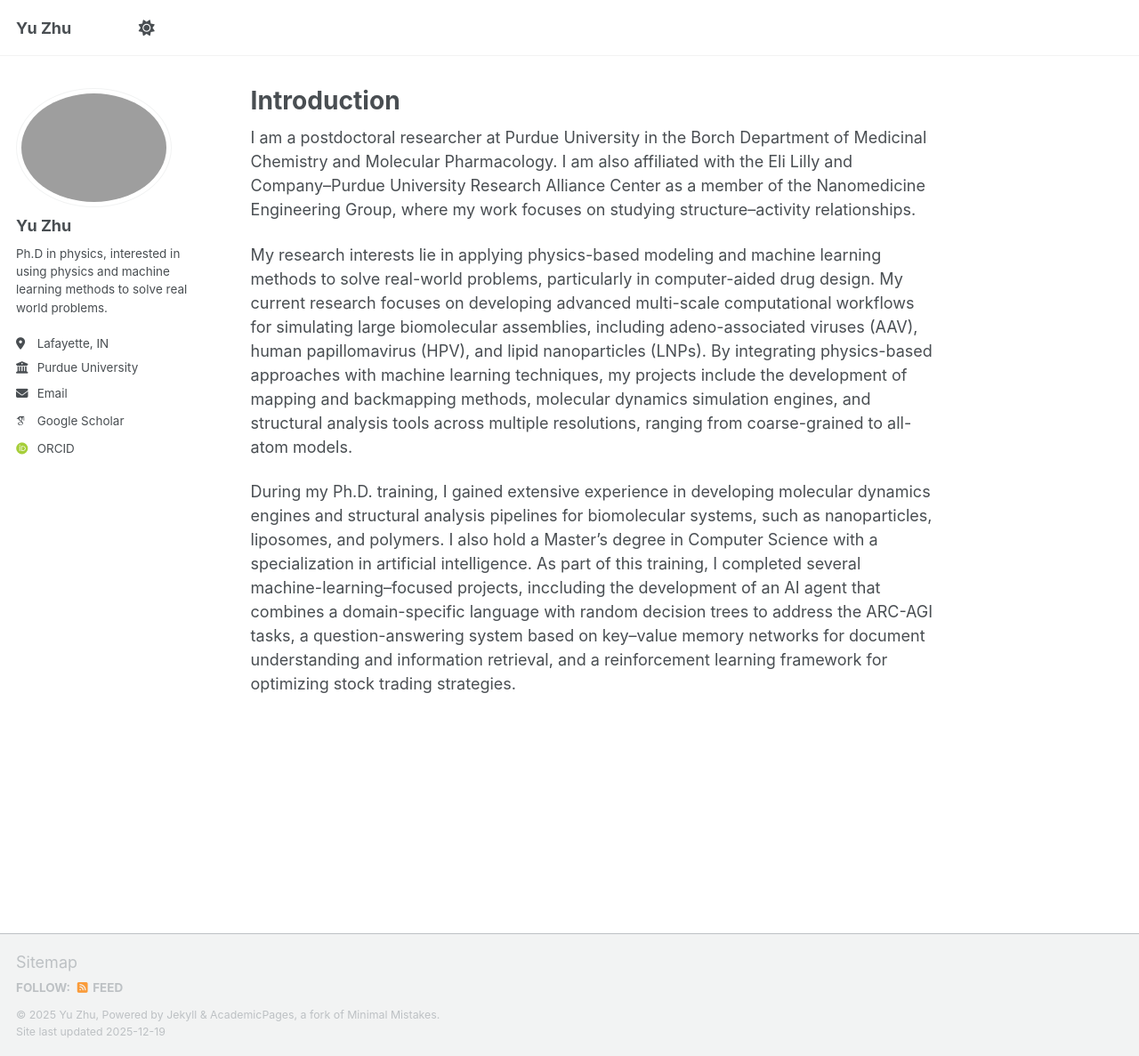
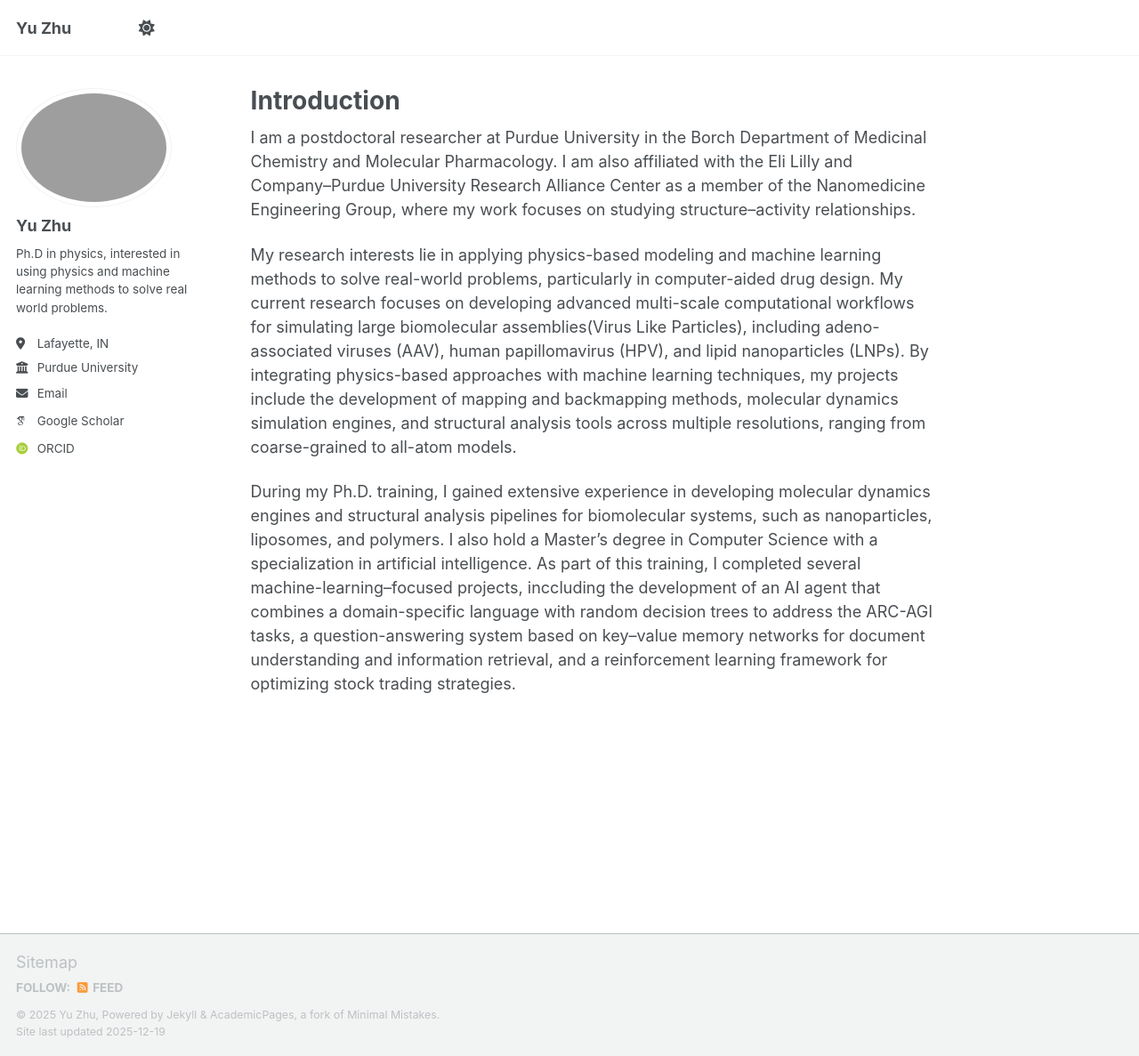
Before and after one commit to yuzhu1778/yuzhu1778.github.io, a Jekyll site: the page built from _pages/about.md, in a window 1280 px wide and 1187 px high. Shown: the whole window at 89% size. Built offline with Jekyll 4.4.1, drawn with Linux system fonts in a browser that asks for light colours; some web fonts are replaced; a script that is not in the unit is left out.

Commit message:
test bio

```diff
--- a/_pages/about.md
+++ b/_pages/about.md
@@ -9,6 +9,6 @@ redirect_from:
 
 I am a postdoctoral researcher at Purdue University in the Borch Department of Medicinal Chemistry and Molecular Pharmacology. I am also affiliated with the Eli Lilly and Company–Purdue University Research Alliance Center as a member of the Nanomedicine Engineering Group, where my work focuses on studying structure–activity relationships.
 
-My research interests lie in applying physics-based modeling and machine learning methods to solve real-world problems, particularly in computer-aided drug design. My current research focuses on developing advanced multi-scale computational workflows for simulating large biomolecular assemblies, including adeno-associated viruses (AAV), human papillomavirus (HPV), and lipid nanoparticles (LNPs). By integrating physics-based approaches with machine learning techniques, my projects include the development of mapping and backmapping methods, molecular dynamics simulation engines, and structural analysis tools across multiple resolutions, ranging from coarse-grained to all-atom models.
+My research interests lie in applying physics-based modeling and machine learning methods to solve real-world problems, particularly in computer-aided drug design. My current research focuses on developing advanced multi-scale computational workflows for simulating large biomolecular assemblies(Virus Like Particles), including adeno-associated viruses (AAV), human papillomavirus (HPV), and lipid nanoparticles (LNPs). By integrating physics-based approaches with machine learning techniques, my projects include the development of mapping and backmapping methods, molecular dynamics simulation engines, and structural analysis tools across multiple resolutions, ranging from coarse-grained to all-atom models.
 
 During my Ph.D. training, I gained extensive experience in developing molecular dynamics engines and structural analysis pipelines for biomolecular systems, such as nanoparticles, liposomes, and polymers. I also hold a Master’s degree in Computer Science with a specialization in artificial intelligence. As part of this training, I completed several machine-learning–focused projects, inccluding the development of an AI agent that combines a domain-specific language with random decision trees to address the ARC-AGI tasks, a question-answering system based on key–value memory networks for document understanding and information retrieval, and a reinforcement learning framework for optimizing stock trading strategies.
```
